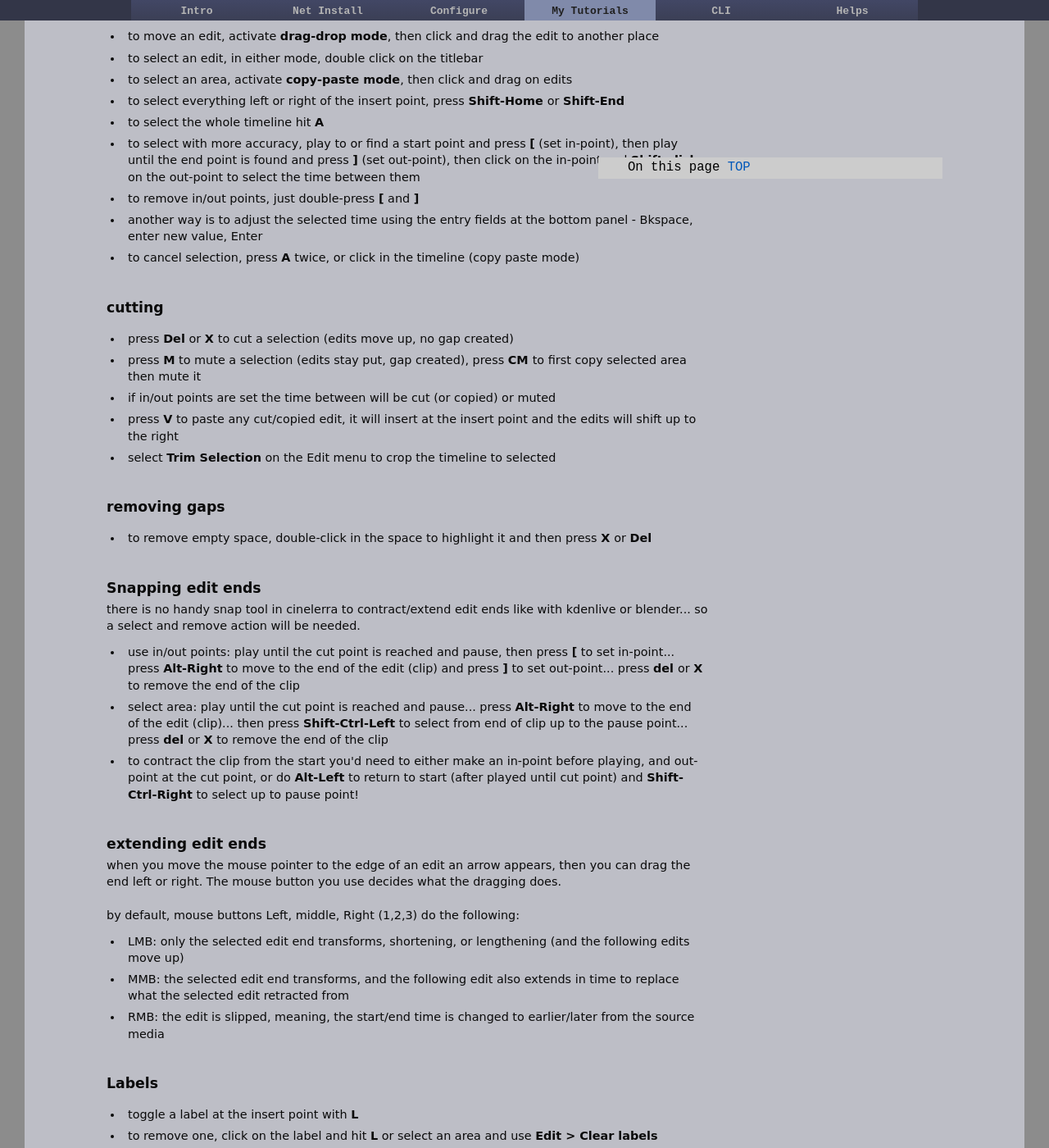
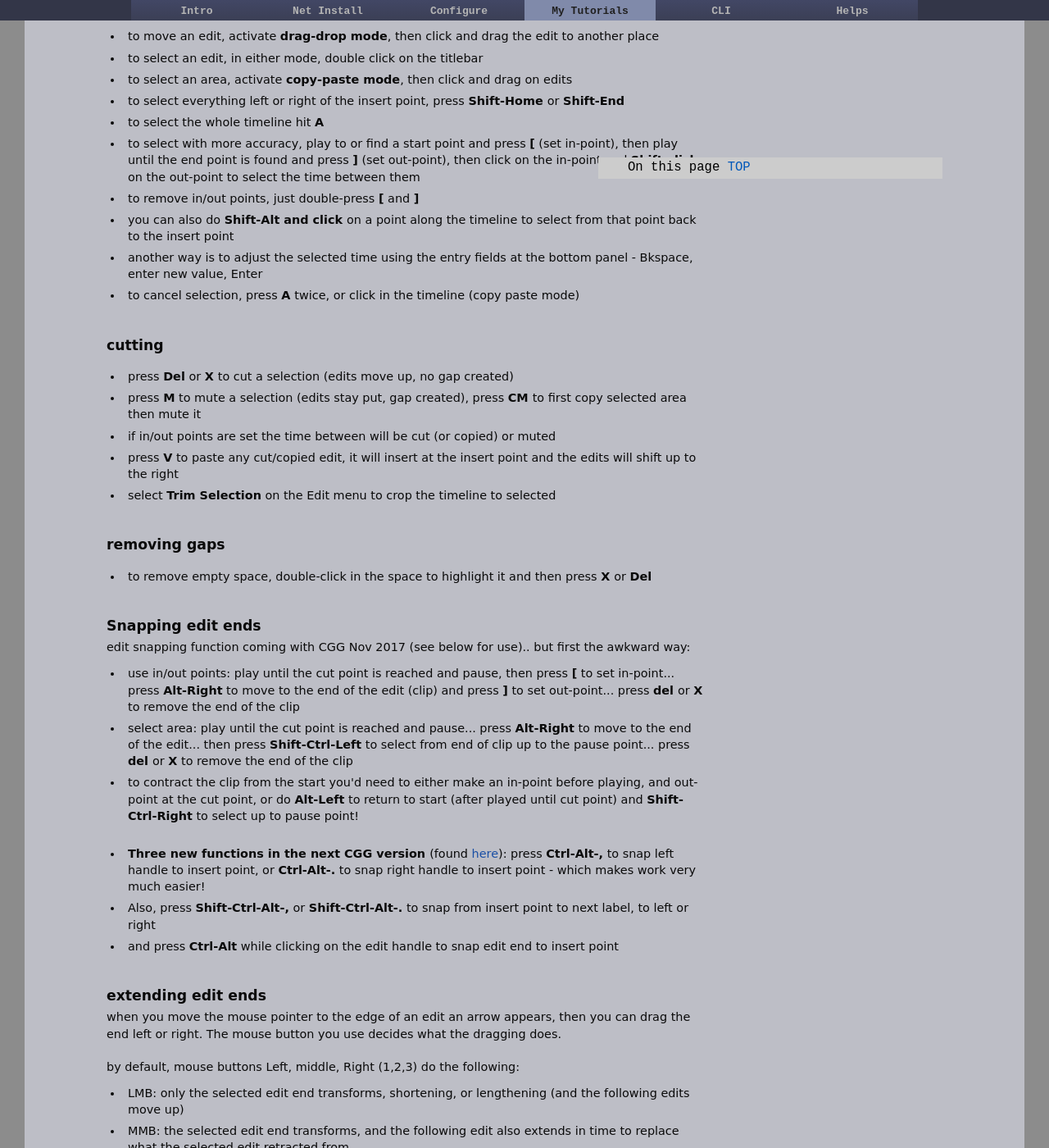
Before and after one commit to dquinton/debian-install, a Jekyll site: the page built from tutorial/04c-cinelerra.html, in a window 1280 px wide and 1400 px high, scrolled down 1978 px. Shown: the whole window at 82% size. Built offline with Jekyll 4.4.1, drawn with Linux system fonts in a browser that asks for light colours; some of the changed text lies outside the part shown.

Commit message:
updating pages

```diff
--- a/tutorial/04c-cinelerra.html
+++ b/tutorial/04c-cinelerra.html
@@ -156,7 +156,7 @@
 <h2 id="3" class="tag">My Tips</h2>
 <br><br>
 
-<h3>Selecting clips</h3>
+<h3>Selecting edits and areas</h3>
 <ul>
 <li>to move an edit, activate <b>drag-drop mode</b>, then click and drag the edit to another place
 <li>to select an edit, in either mode, double click on the titlebar
@@ -165,6 +165,7 @@
 <li>to select the whole timeline hit <b>A</b>
 <li>to select with more accuracy, play to or find a start point and press <b>[</b> (set in-point), then play until the end point is found and press <b>]</b> (set out-point), then click on the in-point and <b>Shift-click</b> on the out-point to select the time between them
 <li>to remove in/out points, just double-press <b>[</b> and <b>]</b>
+<li>you can also do <b>Shift-Alt and click </b>on a point along the timeline to select from that point back to the insert point
 <li>another way is to adjust the selected time using the entry fields at the bottom panel - Bkspace, enter new value, Enter
 <li>to cancel selection, press <b>A </b>twice, or click in the timeline (copy paste mode)
 </ul>
@@ -185,10 +186,15 @@
 
 <br><br>
 <h3>Snapping edit ends</h3>
-there is no handy snap tool in cinelerra to contract/extend edit ends like with kdenlive or blender... so a select and remove action will be needed.
+edit snapping function coming with CGG Nov 2017 (see below for use).. but first the awkward way:
+
 <ul><li>use in/out points: play until the cut point is reached and pause, then press <b>[</b> to set in-point... press <b>Alt-Right</b> to move to the end of the edit (clip) and press <b>]</b> to set out-point... press <b>del </b>or <b>X</b> to remove the end of the clip
-<li>select area: play until the cut point is reached and pause... press <b>Alt-Right</b> to move to the end of the edit (clip)... then press <b>Shift-Ctrl-Left</b> to select from end of clip up to the pause point... press <b>del </b>or <b>X</b> to remove the end of the clip
+<li>select area: play until the cut point is reached and pause... press <b>Alt-Right</b> to move to the end of the edit... then press <b>Shift-Ctrl-Left</b> to select from end of clip up to the pause point... press <b>del </b>or <b>X</b> to remove the end of the clip
 <li>to contract the clip from the start you'd need to either make an in-point before playing, and out-point at the cut point, or do <b>Alt-Left</b> to return to start (after played until cut point) and <b>Shift-Ctrl-Right</b> to select up to pause point!
+<br><br>
+<li><b>Three new functions in the next CGG version </b>(found <a href="https://cinelerra-cv.org/five/quinton/">here</a>): press <b>Ctrl-Alt-,</b> to snap left handle to insert point, or <b>Ctrl-Alt-.</b> to snap right handle to insert point - which makes work very much easier!
+<li>Also, press <b>Shift-Ctrl-Alt-,</b> or <b>Shift-Ctrl-Alt-.</b> to snap from insert point to next label, to left or right
+<li>and press <b>Ctrl-Alt</b> while clicking on the edit handle to snap edit end to insert point
 </ul>
 
 <br><br>
@@ -243,6 +249,15 @@
 this is easy as resizing/positioning one armed track in the compositor window - see <a href="http://www.calcmaster.net/cinelerra/forgotten-guide/06-edit-contents/06-edit-03-compose-video/">this tutorial</a>
 
 
+<br><br>
+<h3>Rotate affect</h3>
+<ul>
+<li>the affect you need is obviously called "Rotate" - you drag it to the edit or selection and click on the glass icon to set the degree of rotation
+<li>but, rotating a video (e.g. 16:9 aspect ratio 90 degrees) will crop top and bottom, so what you need is the "Scale" affect placed above the rotate affect, so that the video size can be scaled down before rotation. Just click on the glass, click on Constrain ratio" then use mouse scroll button to raise the value to something less than 1.
+<li>also you can right-click in Clips and click Paste clip
+<li>you can copy/paste clips to the timeline, or a new timeline window
+</ul>
+
 <br><br><br><br>
 </div>
 </div>
```
